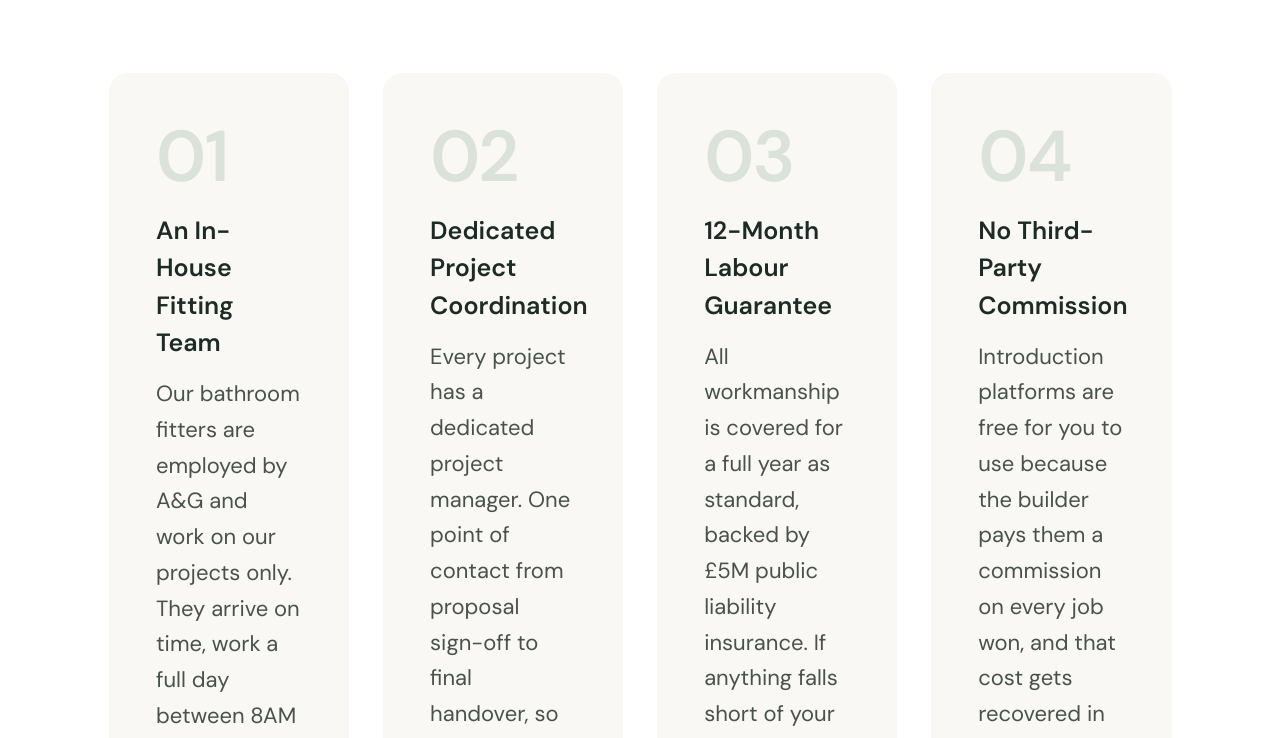
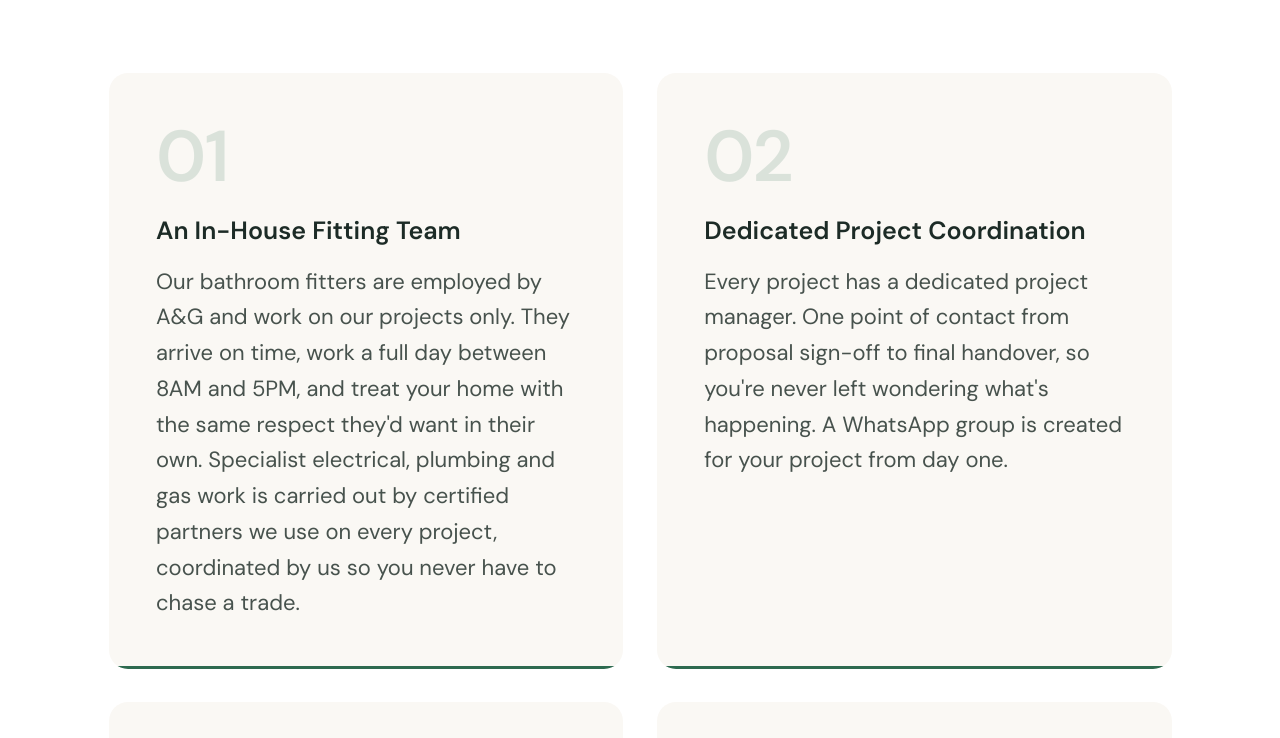
Before and after one commit to ABDR-Again/landingpage-ag, a website: page index.html in a window 1280 px wide. Shown: the part 3030-3768 px from the top of the page. Drawn offline with Linux system fonts and the light colour scheme.

Commit message:
Why-us grid back to 2x2; cache-bust

```diff
--- a/index.html
+++ b/index.html
@@ -1210,7 +1210,7 @@
           A&amp;G exists for one reason: to make your renovation stress-free and to deliver a result you are
           genuinely proud of.</p>
       </div>
-      <div class="grid md:grid-cols-2 lg:grid-cols-4 gap-7">
+      <div class="grid md:grid-cols-2 gap-7">
         <div
           class="bg-[#faf8f4] rounded-2xl p-10 relative overflow-hidden transition-all hover:-translate-y-1 hover:shadow-[0_20px_56px_rgba(0,0,0,0.07)]">
           <div class="absolute bottom-0 left-0 right-0 h-[3px] bg-[#2d6a4f]"></div>
```
Also changed, not shown: dist/output.css.
